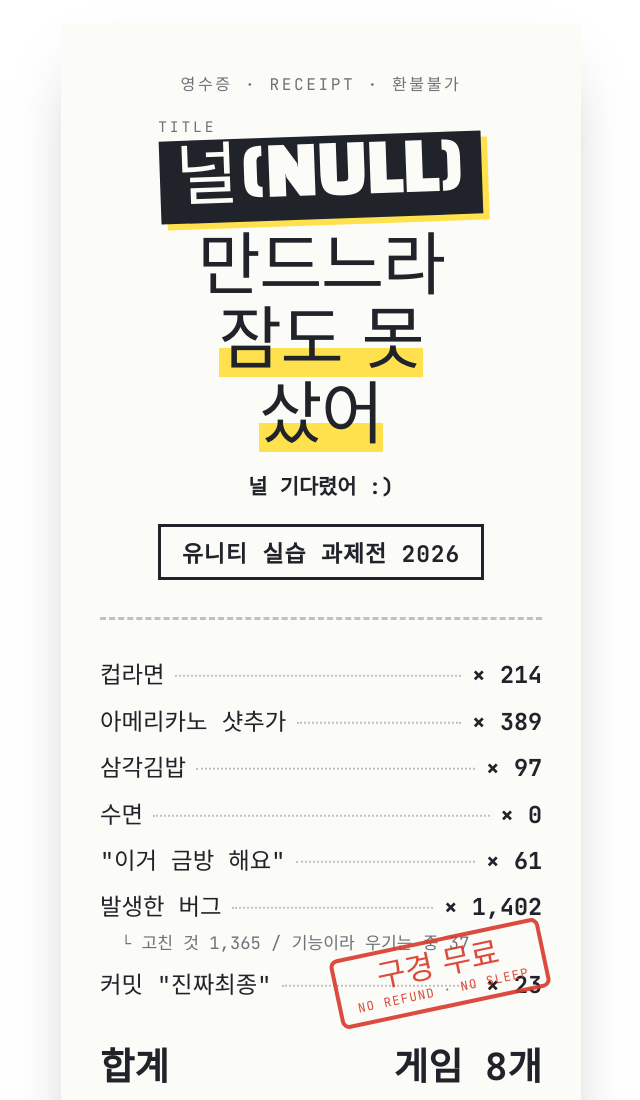
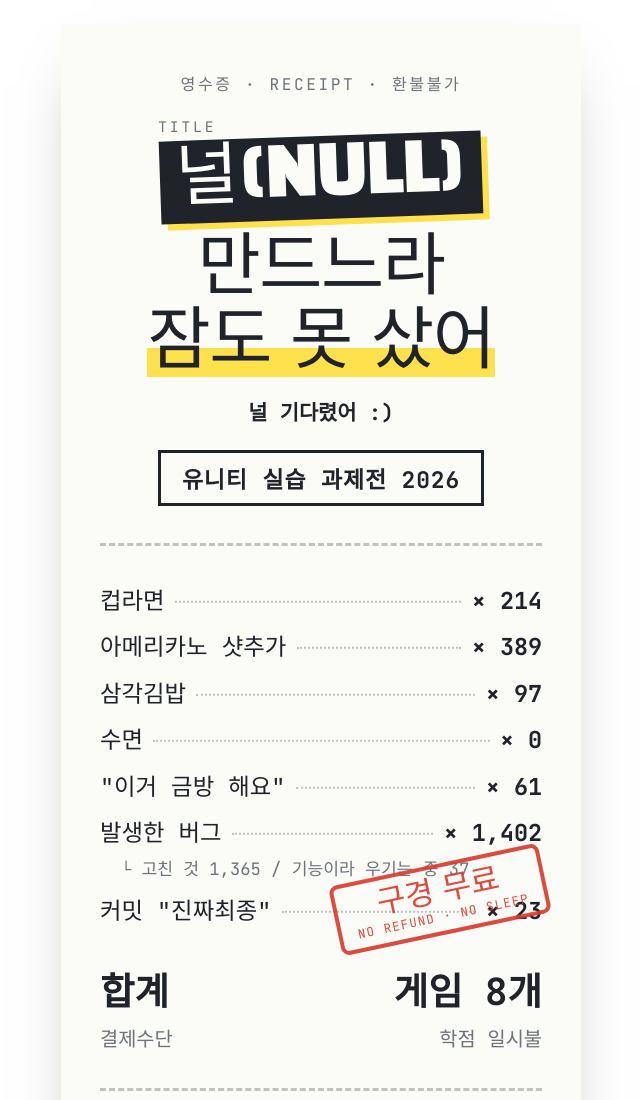
Before and after one commit to YoonJoo-Hyun/unity-expo-2026, a plain HTML site: page index.html in a window 1280 px wide. Shown: the top 1100 px of the page, without its empty margins (319-959 px from the left). Drawn offline with Linux system fonts and the light colour scheme; a web font is replaced by a local one.

Commit message:
Add files via upload

```diff
--- a/index.html
+++ b/index.html
@@ -115,7 +115,7 @@ a:focus-visible,button:focus-visible{outline:3px solid var(--stamp);outline-offs
 <main class="banner">
   <section class="head center">
     <div class="eyebrow">영수증 · RECEIPT · 환불불가</div>
-    <h1><span class="t">널(NULL)</span><br>만드느라<br><em>잠도 못</em><br><em>샀어</em></h1>
+    <h1><span class="t">널(NULL)</span><br>만드느라<br><em>잠도 못 샀어</em></h1>
     <div class="sub">널 기다렸어 :)</div>
     <div class="title">유니티 실습 과제전 2026</div>
   </section>
```
